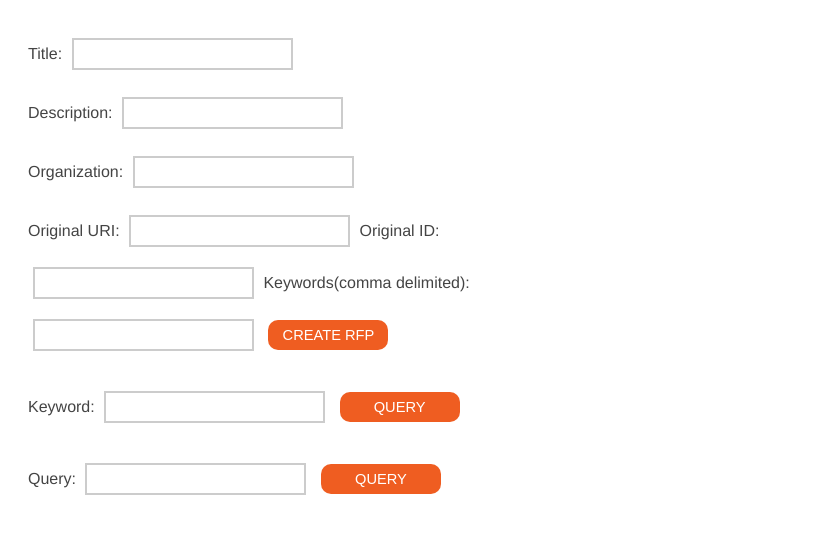
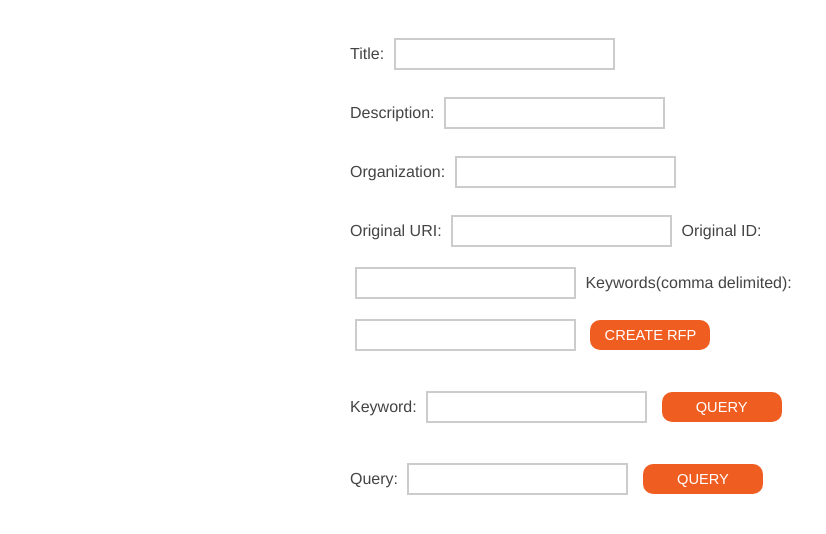
Before and after one commit to GEO-IASS/rfpow, a Python web app: template templates/cc_rfp.html in a window 1280 px wide. Shown: the top 534 px of the page, without its empty margins (0-826 px from the left). Run offline with Jinja, Linux system fonts and the light colour scheme; the template is opened without the code that fills it, so the values that code supplies are empty.

Commit message:
Fix query page CSS
git-svn-id: https://stanley.cdf.toronto.edu/svn/csc301-2012-01/Group_E@61 092ab664-fcbf-46e8-8362-05d6c20691bb

```diff
--- a/style/main.css
+++ b/style/main.css
@@ -71,7 +71,7 @@ div.info {
 
 .fieldset_submit {
     display: block;
-    width: 550px;
+    width: 600px;
     border: none;
     margin: 0;
     padding: 10px;
@@ -94,9 +94,9 @@ label {
     margin-bottom: 7px;
 }
 
-.login_container {
+.login_container, .center_form_container  {
     text-align: center;
-    width: 550px;
+    width: 600px;
     margin: 0px auto;
 }
 
--- a/templates/cc_rfp.html
+++ b/templates/cc_rfp.html
@@ -5,6 +5,7 @@
 
     </head>
     <body>
+        <div class="center_form_container" style="text-align: left">
             <form action="/create-rfp/" method="post" class="fieldset_submit">
                 <label>Title: <input type="text" name="title"/></label>
                 <label>Description: <input type="text" name="description"/></label>
@@ -24,6 +25,7 @@
                 Query: <input type="text" name="query"/>
                 <input type="submit" value="Query" class="button"/>
             </form>
+        </div>
 
     </body>
 </html>
```
Lines whose indentation alone changed are shown as unchanged.
